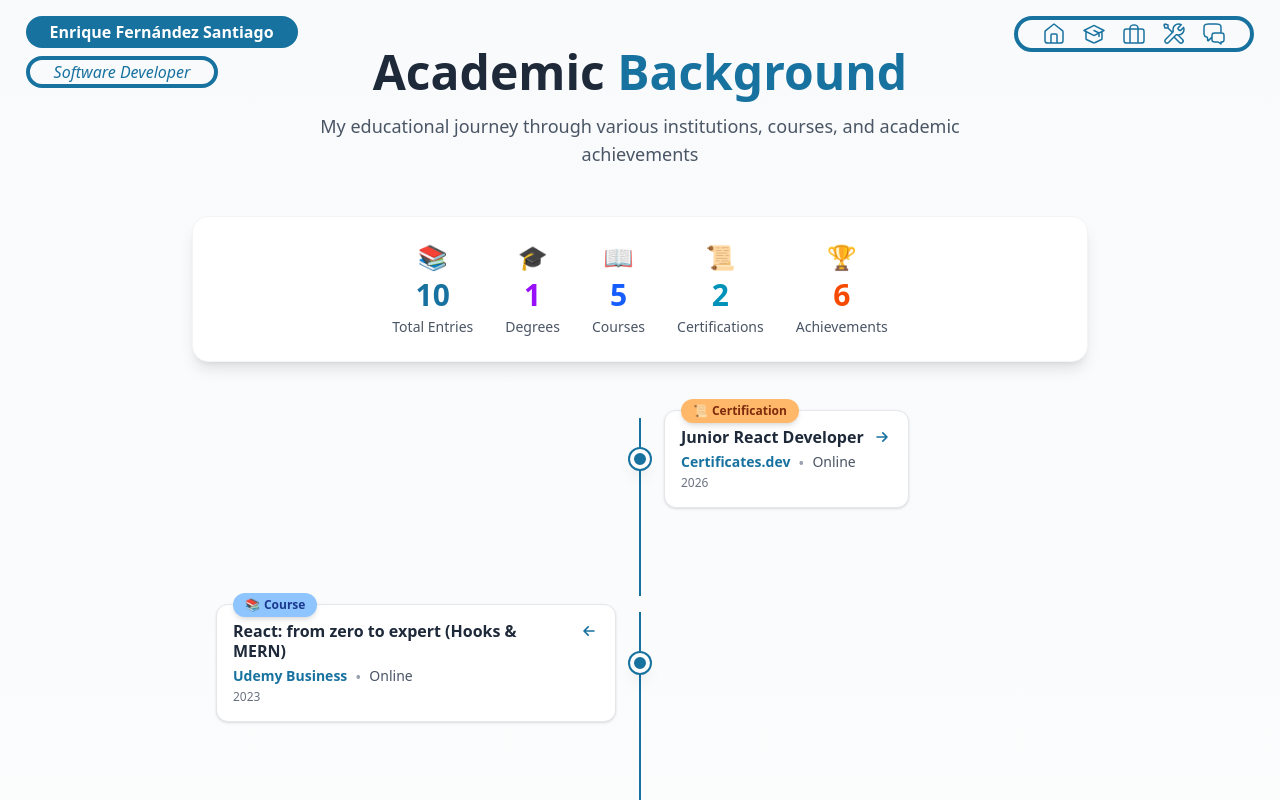
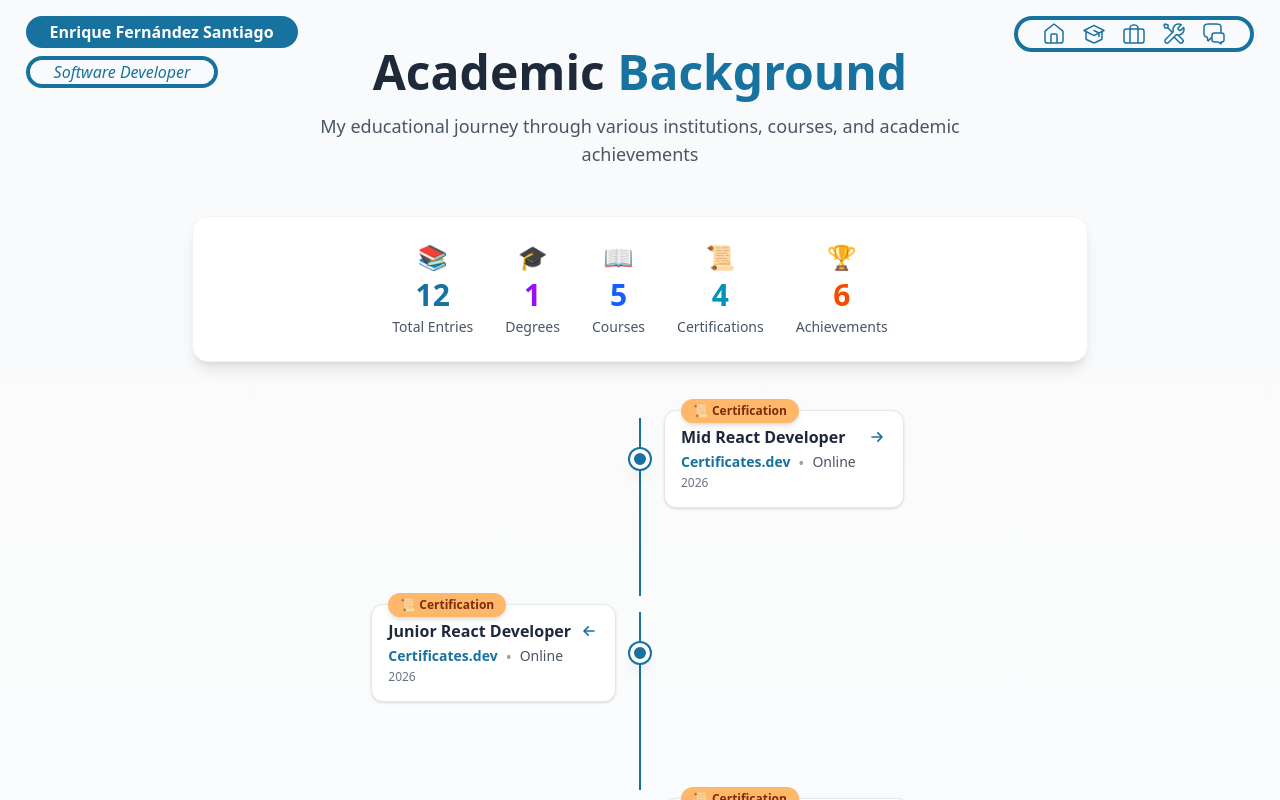
Before and after one commit to enrique-fer/portfolio, a React (Vite) app: page /portfolio/education in a window 1280 px wide. Shown: the top 800 px of the page. Built offline with nearby package versions, Linux system fonts and the light colour scheme.

Commit message:
new education badges

```diff
--- a/src/assets/data/education-data.json
+++ b/src/assets/data/education-data.json
@@ -1,4 +1,49 @@
-[
+[{
+    "id": 11,
+    "type": "certification",
+    "institution": "Certificates.dev",
+    "degree": "Mid React Developer",
+    "field": "Web Development",
+    "duration": "2026",
+    "location": "Online",
+    "description": "Provides the ability to work with core concepts and basic implementations, enhancing and stablising core knowledge.",
+    "courses": [
+      "React",
+      "React Hooks",
+      "State Management",
+      "JavaScript",
+      "Data Fetching",
+      "Code Optimization"
+    ],
+    "achievements": [],
+    "link": {
+      "ref": "https://certificates.dev/react/certificates/a1c07989-f6d9-428e-9bf8-377d3fdff01e",
+      "img": "https://img.shields.io/badge/React_Certified-Mid--Level-61DAFB?style=for-the-badge&amp;logo=react&amp;logoColor=white&amp;labelColor=1A365D",
+      "alt": "React Mid-Level Certificate"
+    }
+  },
+  {
+    "id": 10,
+    "type": "certification",
+    "institution": "Certificates.dev",
+    "degree": "Junior React Developer",
+    "field": "Web Development",
+    "duration": "2026",
+    "location": "Online",
+    "description": "Provides the ability to work with core concepts and basic implementations, enhancing and stablising core knowledge.",
+    "courses": [
+      "React Basics",
+      "React Hooks",
+      "State Management",
+      "JavaScript Basics"
+    ],
+    "achievements": [],
+    "link": {
+      "ref": "https://certificates.dev/react/certificates/a171eb59-4fbd-4cd9-b459-27c37a4ee5d9",
+      "img": "https://img.shields.io/badge/React_Certified-Junior-61DAFB?style=for-the-badge&amp;logo=react&amp;logoColor=white&amp;labelColor=1A365D",
+      "alt": "React Junior Certificate"
+    }
+  },
   {
     "id": 10,
     "type": "certification",
@@ -119,7 +164,7 @@
       "Knowledgeable in Agile development practices"
     ]
   },
-   {
+  {
     "id": 4,
     "type": "course",
     "institution": "Bottega Academy",
@@ -135,9 +180,7 @@
       "Responsive Design",
       "Version Control with Git"
     ],
-    "achievements": [
-
-    ]
+    "achievements": []
   },
   {
     "id": 3,
--- a/src/components/education/DetailsPanel.tsx
+++ b/src/components/education/DetailsPanel.tsx
@@ -1,8 +1,10 @@
+import type { EducationData } from "../../types/education";
 import EducationDetails from "./EducationDetails";
 
 interface DetailsPanelProps {
   field: string;
   description: string;
+  link?: EducationData["link"];
   courses: string[];
   achievements: string[];
 }
@@ -10,6 +12,7 @@ interface DetailsPanelProps {
 export default function DetailsPanel({
   field,
   description,
+  link,
   courses,
   achievements,
 }: DetailsPanelProps) {
@@ -17,6 +20,7 @@ export default function DetailsPanel({
     <EducationDetails
       field={field}
       description={description}
+      link={link}
       courses={courses}
       achievements={achievements}
     />
--- a/src/components/education/EducationDetails.tsx
+++ b/src/components/education/EducationDetails.tsx
@@ -1,9 +1,11 @@
+import type { EducationData } from "../../types/education";
 import CoursesList from "./CoursesList";
 import EducationAchievements from "./EducationAchievements";
 
 interface EducationDetailsProps {
   field: string;
   description: string;
+  link?: EducationData["link"];
   courses?: string[];
   achievements?: string[];
 }
@@ -11,6 +13,7 @@ interface EducationDetailsProps {
 export default function EducationDetails({
   field,
   description,
+  link,
   courses = [],
   achievements = [],
 }: EducationDetailsProps) {
@@ -37,6 +40,22 @@ export default function EducationDetails({
             <EducationAchievements achievements={achievements} />
           </div>
         </div>
+        <div>
+          {link && (
+            <div className="mt-3">
+              <h4 className="text-xs font-semibold text-gray-700 mb-1.5">
+                Badge
+              </h4>
+              <a href={link.ref} target="_blank reelnoopener">
+                {link.img ? (
+                  <img src={link.img} alt={link.alt || "Technology logo"} />
+                ) : (
+                  "Certificate"
+                )}
+              </a>
+            </div>
+          )}
+        </div>
       </div>
     </div>
   );
--- a/src/components/education/EducationTimelineItem.tsx
+++ b/src/components/education/EducationTimelineItem.tsx
@@ -4,6 +4,7 @@ import TimelineDot from "./TimelineDot";
 import EducationCard from "./EducationCard";
 import DetailsPanel from "./DetailsPanel";
 import { getTypeConfig } from "../../utils/educationTypeConfig";
+import type { EducationData } from "../../types/education";
 
 interface EducationItemProps {
   type: string;
@@ -13,6 +14,7 @@ interface EducationItemProps {
   duration: string;
   location: string;
   description: string;
+  link?: EducationData["link"];
   courses: string[];
   achievements: string[];
   isLast: boolean;
@@ -27,6 +29,7 @@ export default function EducationTimelineItem({
   duration,
   location,
   description,
+  link,
   courses,
   achievements,
   isLast,
@@ -39,13 +42,15 @@ export default function EducationTimelineItem({
     <div className="relative pb-24">
       <TimelineLine isLast={isLast} />
 
-      <div className={`flex ${isLeft ? 'flex-row' : 'flex-row-reverse'} items-center gap-12 px-6`}>
+      <div
+        className={`flex ${isLeft ? "flex-row" : "flex-row-reverse"} items-center gap-12 px-6`}
+      >
         <div className="flex-1"></div>
 
         <TimelineDot />
 
         <div className="flex-1 relative">
-          <div className={`flex ${isLeft ? 'justify-start' : 'justify-end'}`}>
+          <div className={`flex ${isLeft ? "justify-start" : "justify-end"}`}>
             <div className="relative">
               <EducationCard
                 degree={degree}
@@ -63,14 +68,15 @@ export default function EducationTimelineItem({
               {/* Details Panel - Absolutely positioned */}
               <div
                 className={`absolute top-0 z-50 ${
-                  isLeft ? 'left-full ml-6' : 'right-full mr-6'
+                  isLeft ? "left-full ml-6" : "right-full mr-6"
                 } transition-all duration-300 ease-in-out ${
-                  showDetails ? 'opacity-100 visible' : 'opacity-0 invisible'
+                  showDetails ? "opacity-100 visible" : "opacity-0 invisible"
                 }`}
               >
                 <DetailsPanel
                   field={field}
                   description={description}
+                  link={link}
                   courses={courses}
                   achievements={achievements}
                 />
--- a/src/pages/Education.tsx
+++ b/src/pages/Education.tsx
@@ -40,6 +40,7 @@ export default function EducationPage() {
                 duration={edu.duration}
                 location={edu.location}
                 description={edu.description}
+                link={edu.link}
                 courses={edu.courses}
                 achievements={edu.achievements}
                 isLast={index === education.length - 1}
--- a/src/types/education.ts
+++ b/src/types/education.ts
@@ -7,6 +7,7 @@ export interface EducationData {
   duration: string;
   location: string;
   description: string;
+  link?: { ref: string; img?: string; alt?: string };
   courses: string[];
   achievements: string[];
 }
```
Also changed, not shown: 1 other file (tests, documents, lock files or other folders).
